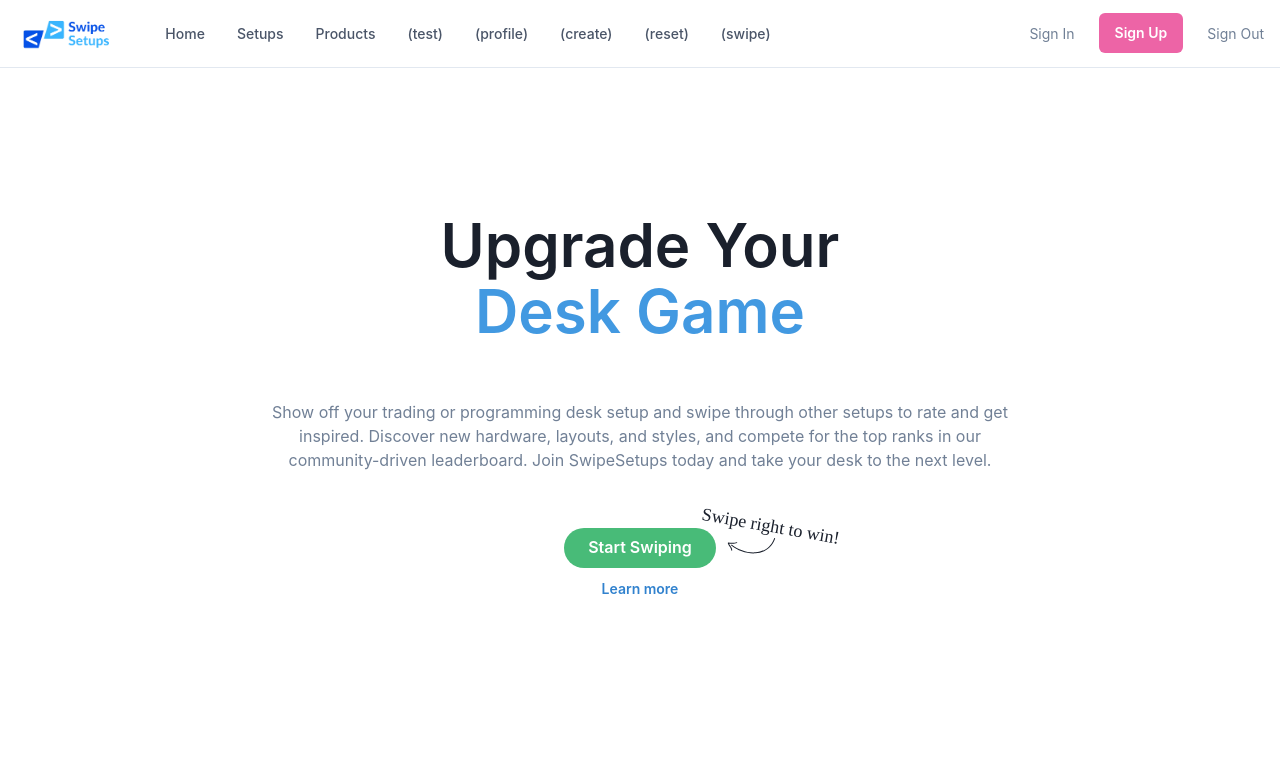
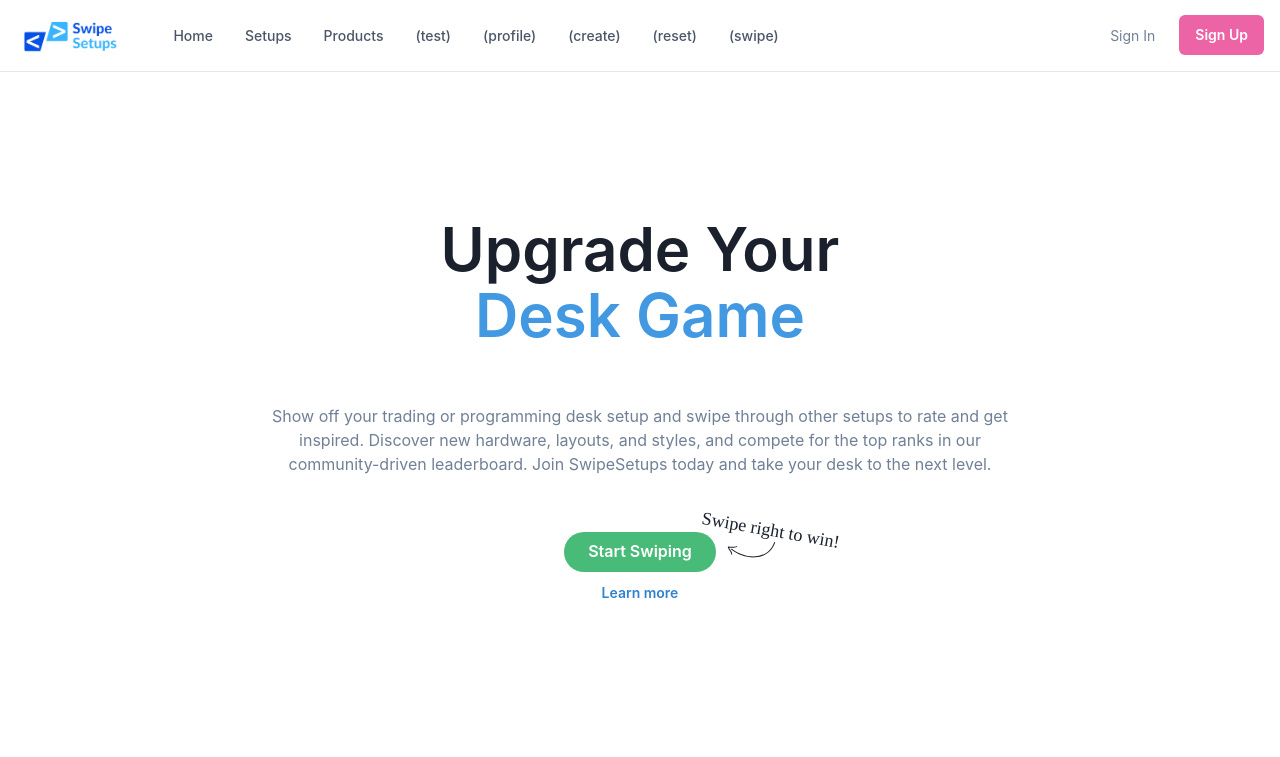
Before and after one commit to sov3333/ga-mern-project, a React (Vite) app in the folder client/: page / in a window 1280 px wide. Shown: the top 757 px of the page. Built offline with nearby package versions, Linux system fonts and the light colour scheme; a web font is replaced by a local one.

Commit message:
cond render login logout signup working

```diff
--- a/client/src/App.jsx
+++ b/client/src/App.jsx
@@ -1,3 +1,4 @@
+import { useState } from 'react';
 import { BrowserRouter, Route, Routes } from 'react-router-dom';
 import {
   Home,
@@ -19,11 +20,14 @@ import {
 import { Nav } from './components';
 
 import './App.css';
+import { UserContext } from './context/UserContext';
 
 const App = () => {
+  const [logInOut, setLogInOut] = useState(false);
   return (
-    <BrowserRouter>
-      <Nav />
+    <UserContext.Provider value={{ logInOut, setLogInOut }}>
+      <BrowserRouter>
+        <Nav />
         <Routes>
           <Route path='/' element={<Home />} />
           <Route path='/setups' element={<Setups />} />
@@ -43,7 +47,8 @@ const App = () => {
           <Route path='/create' element={<CreatePost />} />
           <Route path='/update/:id' element={<UpdatePost />} />
         </Routes>
-    </BrowserRouter>
+      </BrowserRouter>
+    </UserContext.Provider>
   );
 };
 
--- a/client/src/components/CardSignIn.jsx
+++ b/client/src/components/CardSignIn.jsx
@@ -1,4 +1,4 @@
-import { useState } from 'react';
+import { useState, useContext } from 'react';
 import {
   Flex,
   Box,
@@ -15,6 +15,7 @@ import {
 } from '@chakra-ui/react';
 
 import ModalWithForm from './ModalWithForm';
+import { UserContext } from '../context/UserContext';
 
 // "Simple Login Card" from https://chakra-templates.dev/forms/authentication
 
@@ -25,9 +26,9 @@ import ModalWithForm from './ModalWithForm';
 export default function CardSignIn() {
   const [email, setEmail] = useState('');
   const [password, setPassword] = useState('');
+  const { logInOut, setLogInOut } = useContext(UserContext);
 
   const signInUser = async (e) => {
-    console.log('click');
     e.preventDefault();
 
     const signInURL = `http://localhost:8080/api/user/login`;
@@ -44,7 +45,11 @@ export default function CardSignIn() {
     });
 
     const data = await response.json();
-    console.log(data);
+    const user = Promise.resolve(data);
+    user.then((user) => {
+      setLogInOut(true);
+      console.log(user);
+    });
   };
 
   return (
--- a/client/src/components/CardSignUp.jsx
+++ b/client/src/components/CardSignUp.jsx
@@ -1,4 +1,4 @@
-import { useState } from 'react';
+import { useState, useContext } from 'react';
 // import { Link } from 'react-router-dom';
 import {
   Flex,
@@ -17,6 +17,7 @@ import {
   Link,
 } from '@chakra-ui/react';
 import { ViewIcon, ViewOffIcon } from '@chakra-ui/icons';
+import { UserContext } from '../context/UserContext';
 
 // "Simple Signup Card" from https://chakra-templates.dev/forms/authentication
 
@@ -34,6 +35,8 @@ export default function CardSignUp() {
   const [lastName, setLastName] = useState('');
   const [email, setEmail] = useState('');
   const [password, setPassword] = useState('');
+
+  const { logInOut, setLogInOut } = useContext(UserContext);
 
   //Links To Backend
 
--- a/client/src/components/Nav.jsx
+++ b/client/src/components/Nav.jsx
@@ -1,3 +1,4 @@
+import { useState, useContext } from 'react';
 import {
   Box,
   Flex,
@@ -24,6 +25,7 @@ import {
 } from '@chakra-ui/icons';
 
 import { logo } from '../assets';
+import { UserContext } from '../context/UserContext';
 
 // "With Sub-Navigation & CTA" from https://chakra-templates.dev/navigation/navbar
 
@@ -34,6 +36,8 @@ import { logo } from '../assets';
 
 export default function Nav() {
   const { isOpen, onToggle } = useDisclosure();
+  const { logInOut, setLogInOut } = useContext(UserContext);
+  console.log(logInOut);
 
   return (
     <Box>
@@ -92,6 +96,20 @@ export default function Nav() {
           direction={'row'}
           spacing={6}
         >
+          {logInOut ? (
+            <>
+              <Button
+                as={'a'}
+                fontSize={'sm'}
+                fontWeight={400}
+                variant={'link'}
+                href={'/signin'}
+              >
+                Sign Out
+              </Button>{' '}
+            </>
+          ) : (
+            <>
               <Button
                 as={'a'}
                 fontSize={'sm'}
@@ -114,16 +132,9 @@ export default function Nav() {
                 }}
               >
                 Sign Up
-          </Button>
-          <Button
-            as={'a'}
-            fontSize={'sm'}
-            fontWeight={400}
-            variant={'link'}
-            href={'http://localhost:8080/api/user/logout'}
-          >
-            Sign Out
-          </Button>
+              </Button>{' '}
+            </>
+          )}
         </Stack>
       </Flex>
 
--- /dev/null
+++ b/client/src/context/UserContext.jsx
@@ -0,0 +1,3 @@
+import { createContext } from 'react';
+
+export const UserContext = createContext(null);
```
Lines whose indentation alone changed are shown as unchanged.
